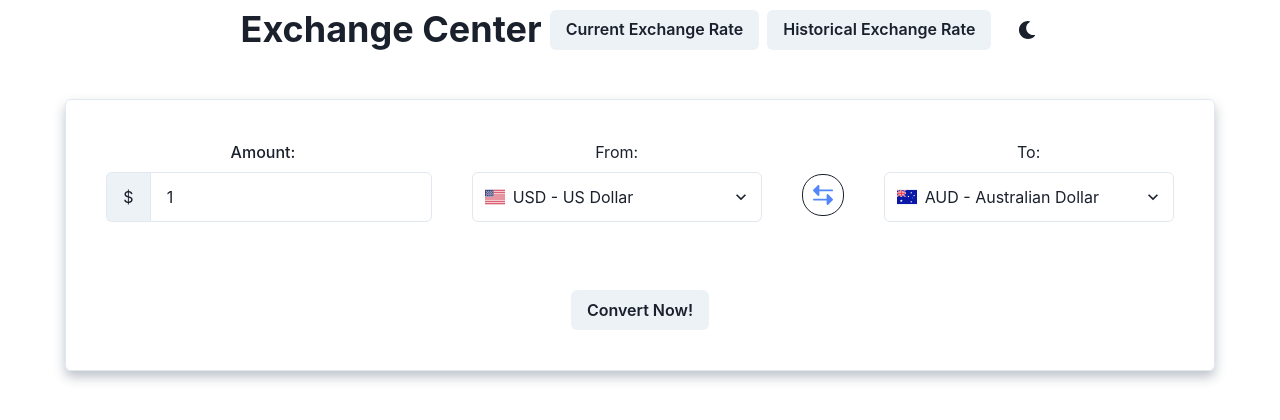
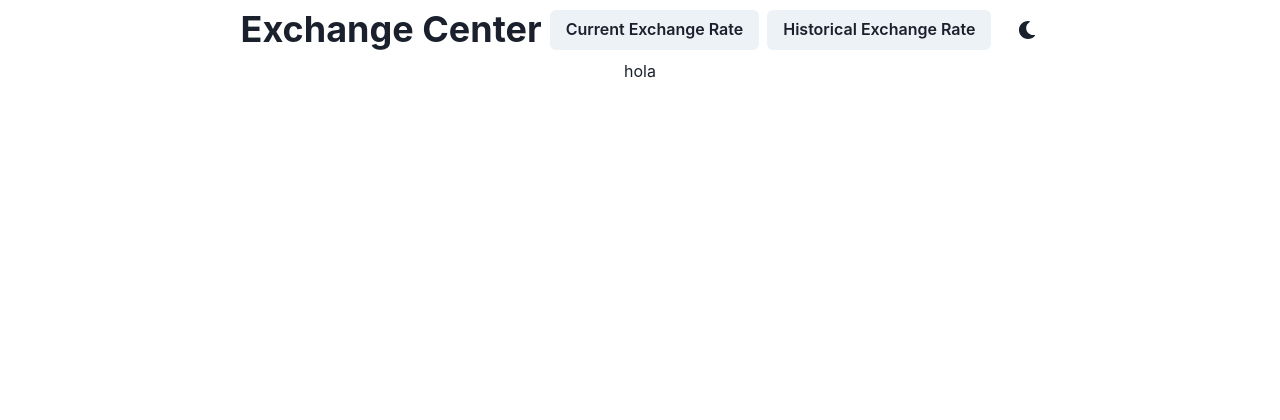
Before and after one commit to g-rossler/exchange-rate-market-app, a React (Create React App) app: page /historic in a window 1280 px wide. Shown: the top 420 px of the page. Built offline with nearby package versions, Linux system fonts and the light colour scheme.

Commit message:
Add React Router

```diff
--- a/package.json
+++ b/package.json
@@ -13,6 +13,7 @@
     "react": "^18.2.0",
     "react-dom": "^18.2.0",
     "react-icons": "^3.11.0",
+    "react-router-dom": "^6.3.0",
     "react-scripts": "5.0.1",
     "web-vitals": "^0.2.4"
   },
--- a/src/App.jsx
+++ b/src/App.jsx
@@ -1,18 +1,19 @@
 import React from 'react';
-import {
-  ChakraProvider,
-  theme,
-  Stack,
-} from '@chakra-ui/react';
+import { ChakraProvider, theme, Stack } from '@chakra-ui/react';
 import Navbar from './components/Navbar';
 import CurrencyCalculator from './components/CurrencyCalculator';
+import HistoricCurrency from './components/HistoricCurrency';
+import { Routes, Route, Link } from 'react-router-dom';
 
 function App() {
   return (
     <ChakraProvider theme={theme}>
-      <Stack p={2} align='center' justify='center'>
+      <Stack p={2} align="center" justify="center">
         <Navbar />
-        <CurrencyCalculator />
+        <Routes>
+          <Route path="/" element={<CurrencyCalculator />} />
+          <Route path="/historic" element={<HistoricCurrency />} />
+        </Routes>
       </Stack>
     </ChakraProvider>
   );
--- /dev/null
+++ b/src/components/HistoricCurrency.jsx
@@ -0,0 +1,7 @@
+function HistoricCurrency() {
+    return (
+        <div>hola</div>
+    )
+}
+
+export default HistoricCurrency
--- a/src/index.js
+++ b/src/index.js
@@ -4,14 +4,17 @@ import * as ReactDOM from 'react-dom/client';
 import App from './App';
 import reportWebVitals from './reportWebVitals';
 import * as serviceWorker from './serviceWorker';
+import { BrowserRouter } from 'react-router-dom';
 
 const container = document.getElementById('root');
 const root = ReactDOM.createRoot(container);
 
 root.render(
   <StrictMode>
-    <ColorModeScript />
-    <App />
+    <BrowserRouter>
+      <ColorModeScript />
+      <App />
+    </BrowserRouter>
   </StrictMode>
 );
 
```
Also changed, not shown: 1 other file (tests, documents, lock files or other folders).
